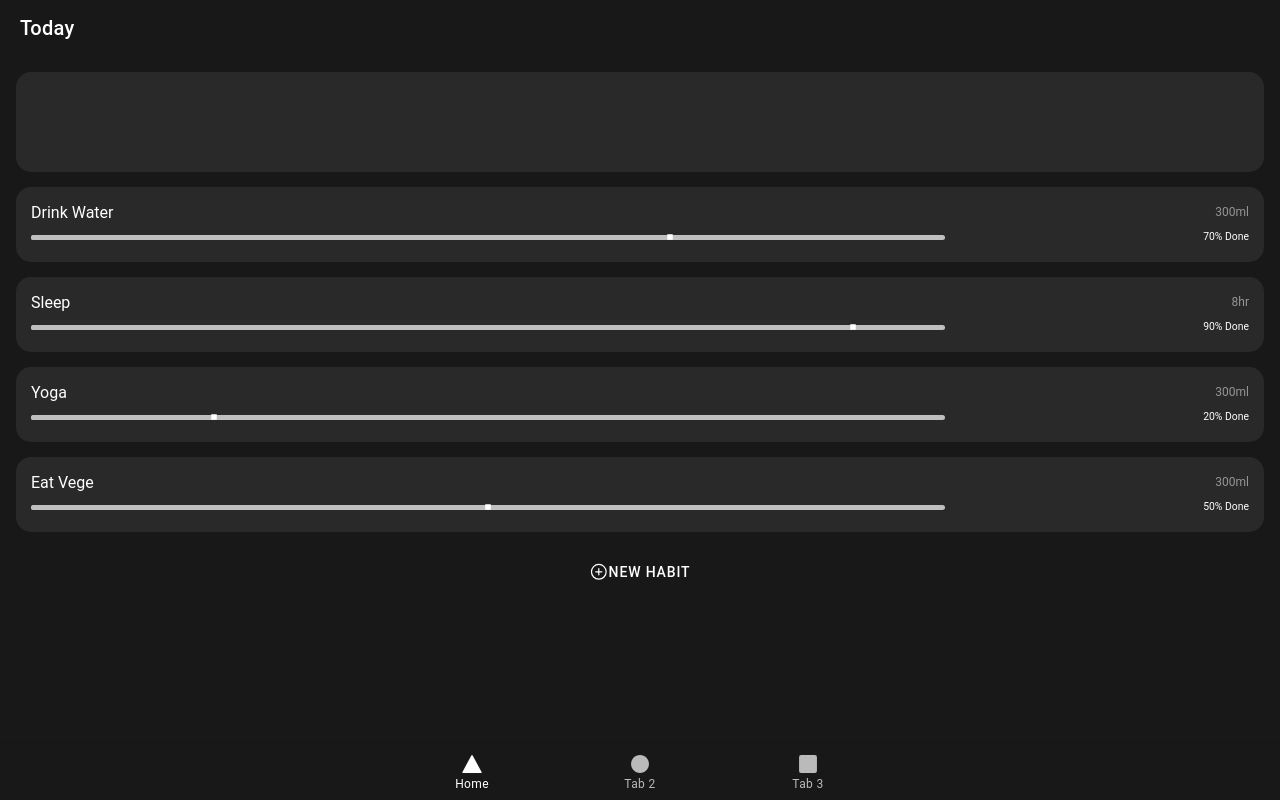
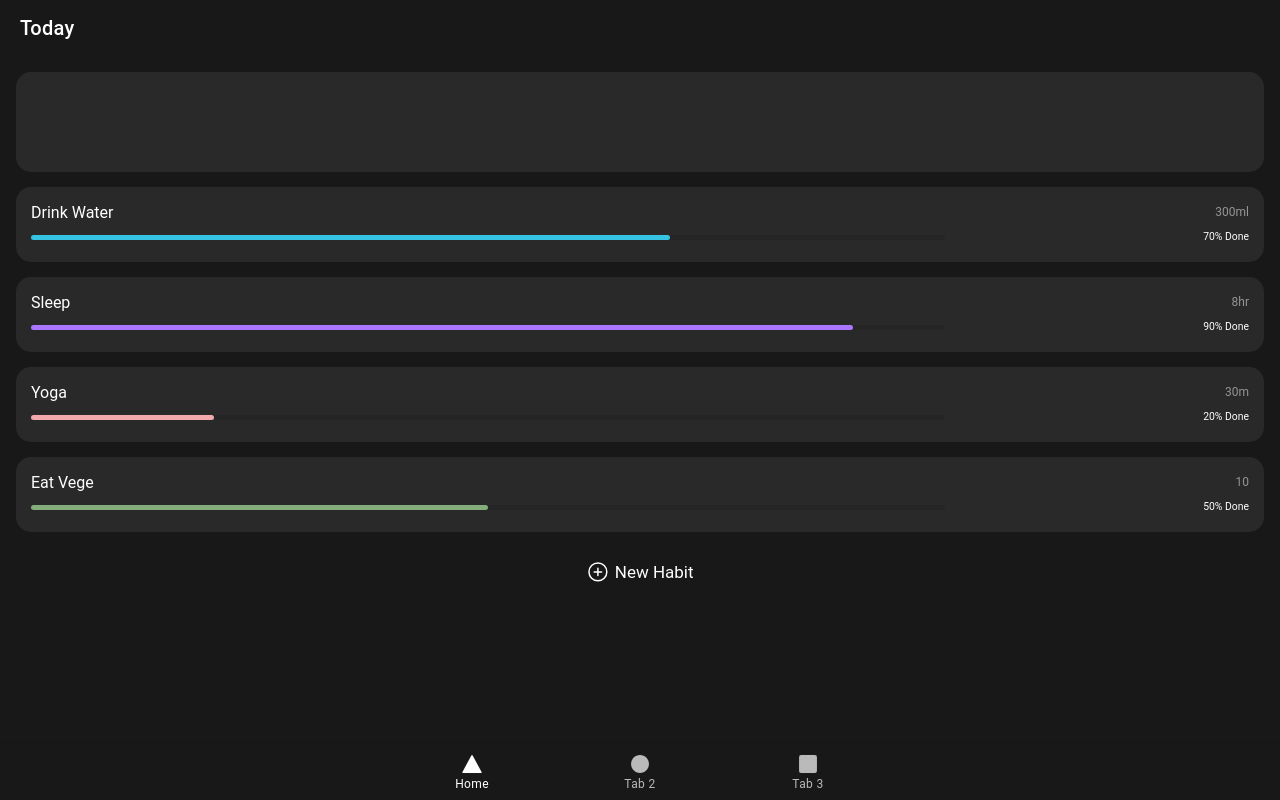
Before and after one commit to AustineA/ion-habit, a React (Create React App) app: page /home in a window 1280 px wide. Built offline with nearby package versions, Linux system fonts and the light colour scheme.

Commit message:
Dynamic details

```diff
--- a/src/App.tsx
+++ b/src/App.tsx
@@ -42,7 +42,6 @@ setupIonicReact();
 const App: React.FC = () => (
   <IonApp>
     <IonReactRouter>
-      <Route exact path="/details/:id" component={Details} />
       <IonTabs>
         <IonRouterOutlet>
           <Route exact path="/home">
@@ -73,6 +72,7 @@ const App: React.FC = () => (
           </IonTabButton>
         </IonTabBar>
       </IonTabs>
+      <Route exact path="/details/:id" component={Details} />
     </IonReactRouter>
   </IonApp>
 );
--- a/src/components/CircularProgress.tsx
+++ b/src/components/CircularProgress.tsx
@@ -15,7 +15,7 @@ const CircularProgress = ({ size, strokeWidth, percentage, color }: any) => {
     <svg width={size} height={size} viewBox={viewBox}>
       <circle
         fill="none"
-        stroke="#ccc"
+        stroke="#343434"
         cx={size / 2}
         cy={size / 2}
         r={radius}
--- a/src/components/HabitList.tsx
+++ b/src/components/HabitList.tsx
@@ -2,19 +2,28 @@ import { IonLabel, IonRange } from "@ionic/react";
 import { useHistory } from "react-router";
 import styled from "styled-components";
 
-const HabitList = ({ title, unit, percentageDone, bgColor, id }: any) => {
+const HabitList = ({
+  habit: { title, unit, percentageDone, color, id, total },
+  habit,
+}: any) => {
   const history = useHistory();
 
   return (
     <List
       onClick={() => {
-        history.push(`/details/${id}`);
+        history.push({
+          pathname: `/details/${id}`,
+          state: { habit },
+        });
       }}
     >
       <div>
         <div className="habit-title-holder">
           <IonLabel>{title}</IonLabel>
-          <span className="habit-unit">{unit}</span>
+          <span className="habit-unit">
+            {total}
+            {unit}
+          </span>
         </div>
 
         <div className="habit-range-holder">
@@ -22,7 +31,8 @@ const HabitList = ({ title, unit, percentageDone, bgColor, id }: any) => {
             <Range
               disabled={true}
               value={percentageDone}
-              style={{ "--bar-background-active": bgColor }}
+              style={{ "--bar-background-active": color }}
+              mode="ios"
             />
           </div>
           <span className="habit-done"> {percentageDone}% Done</span>
@@ -34,7 +44,7 @@ const HabitList = ({ title, unit, percentageDone, bgColor, id }: any) => {
 
 export default HabitList;
 
-const List = styled.section`
+const List = styled.div`
   min-height: 4.688rem;
   background: var(--ion-color-bg-200);
   border-radius: 0.938rem;
--- a/src/pages/details.tsx
+++ b/src/pages/details.tsx
@@ -1,5 +1,105 @@
+import {
+  IonBackButton,
+  IonButton,
+  IonButtons,
+  IonContent,
+  IonHeader,
+  IonPage,
+  IonTitle,
+  IonToolbar,
+} from "@ionic/react";
+
+import { useHistory } from "react-router";
+import styled from "styled-components";
+import CircularProgress from "../components/CircularProgress";
+
 const Details = ({ match }: any) => {
-  return <h1>Hello {match?.params.id}</h1>;
+  const history: any = useHistory();
+  const { title, unit, percentageDone, color, id, total, done } =
+    history?.location?.state?.habit;
+
+  return (
+    <DetailsPage>
+      <IonHeader className="ion-no-border">
+        <IonToolbar color="bg">
+          <IonTitle>{title}</IonTitle>
+          <IonButtons slot="start">
+            <IonBackButton text="" defaultHref="/"></IonBackButton>
+          </IonButtons>
+        </IonToolbar>
+      </IonHeader>
+      <IonContent className="ion-padding" color="bg">
+        <section>
+          <div className="prgress-holder">
+            <CircularProgress
+              size={250}
+              strokeWidth={2}
+              percentage={percentageDone}
+              color={color}
+            />
+
+            <div className="habit-meta">
+              <div className="meta-holder">
+                <p className="done">
+                  {done} <span>{unit}</span>
+                </p>
+                <span className="total">
+                  of {total}
+                  {unit}
+                </span>
+              </div>
+            </div>
+          </div>
+        </section>
+      </IonContent>
+    </DetailsPage>
+  );
 };
 
 export default Details;
+
+const DetailsPage = styled(IonPage)`
+  section {
+    height: 100%;
+    width: 100%;
+    display: flex;
+    justify-content: center;
+    align-items: center;
+  }
+  .prgress-holder {
+    min-width: 280px;
+    min-height: 280px;
+    display: flex;
+    justify-content: center;
+    align-items: center;
+    position: relative;
+  }
+
+  .habit-meta {
+    position: absolute;
+    /* top: 100px;
+    right: 125px; */
+    left: 50%;
+    top: 50%;
+    transform: translate(-50%, -50%);
+  }
+
+  .meta-holder {
+    display: flex;
+    justify-content: center;
+    align-items: center;
+    flex-direction: column;
+  }
+
+  .done {
+    font-size: 50px;
+    margin: 0;
+    span {
+      font-size: 20px;
+    }
+  }
+
+  .total {
+    opacity: 0.5;
+  }
+`;
--- a/src/pages/home.tsx
+++ b/src/pages/home.tsx
@@ -31,13 +31,18 @@ const Home = () => {
             percentageDone={habit.percentageDone}
             bgColor={habit.color}
             key={habit.id}
+            habit={habit}
             id={habit.id}
           />
         ))}
 
         <Buttons>
-          <IonButton>
-            <IonIcon icon={addCircleOutline}></IonIcon> New Habit
+          <IonButton mode="ios">
+            <IonIcon
+              icon={addCircleOutline}
+              style={{ marginRight: 5 }}
+            ></IonIcon>{" "}
+            New Habit
           </IonButton>
         </Buttons>
       </IonContent>
--- a/src/services/data.js
+++ b/src/services/data.js
@@ -2,30 +2,38 @@ const habits = [
   {
     id: 1,
     title: "Drink Water",
-    unit: "300ml",
+    unit: "ml",
     percentageDone: 70,
     color: "#36C2E3",
+    total: "300",
+    done: "210",
   },
   {
     id: 2,
     title: "Sleep",
-    unit: "8hr",
+    unit: "hr",
     percentageDone: 90,
     color: "#AA76FF",
+    total: "8",
+    done: "7.2",
   },
   {
     id: 3,
     title: "Yoga",
-    unit: "300ml",
+    unit: "m",
     percentageDone: 20,
     color: "#F2A9AD",
+    total: "30",
+    done: "6",
   },
   {
     id: 4,
     title: "Eat Vege",
-    unit: "300ml",
+    unit: "",
     percentageDone: 50,
     color: "#83AE7C",
+    total: "10",
+    done: "5",
   },
 ];
 
```
